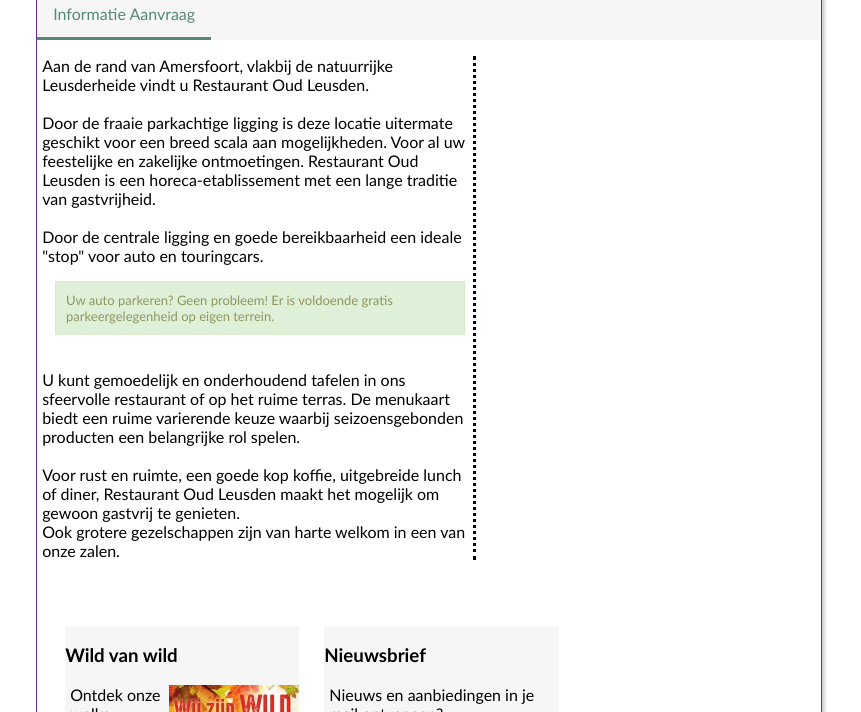
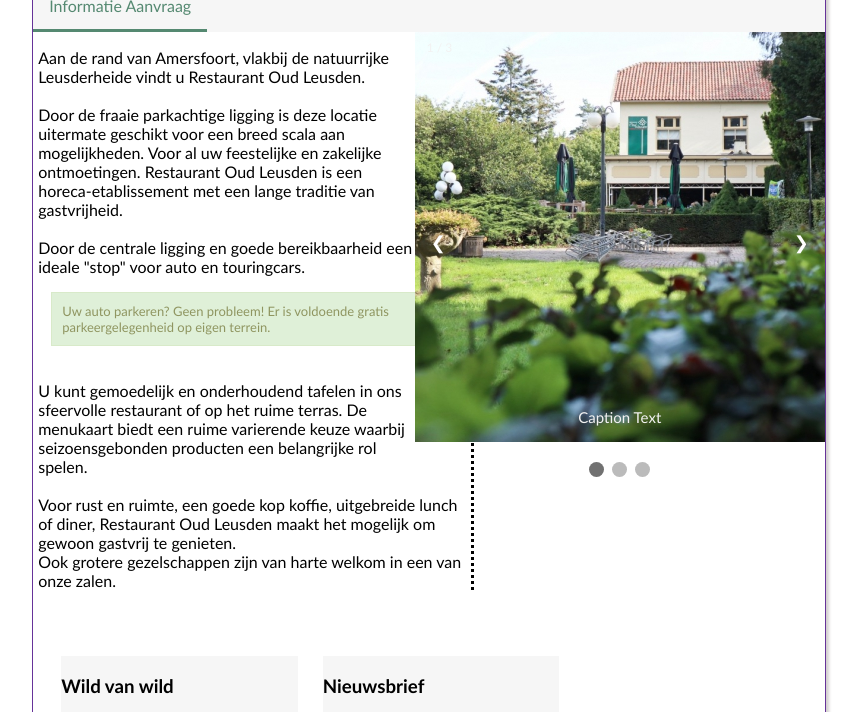
Before and after one commit to MultiChipModule/Restaurant-oud-leusden, a plain HTML site: page index.html in a window 1280 px wide. Shown: the part 210-922 px from the top of the page, without its empty margins (211-1072 px from the left). Drawn offline with Linux system fonts and the light colour scheme.

Commit message:
image slider

```diff
--- a/index.html
+++ b/index.html
@@ -36,6 +36,72 @@
            </nav>
 
         </div>
+        <div id="itemstext">
+                <div class="slideshow1">
+                        <div class="slideshow-container">
+
+                                <div class="mySlides fade">
+                                  <div class="numbertext">1 / 3</div>
+                                  <img src="pictures/foto1.jpg" style="width:100%">
+                                  <div class="text">Caption Text</div>
+                                </div>
+
+                                <div class="mySlides fade">
+                                  <div class="numbertext">2 / 3</div>
+                                  <img src="pictures/foto2.jpg" style="width:100%">
+                                  <div class="text">Caption Two</div>
+                                </div>
+
+                                <div class="mySlides fade">
+                                  <div class="numbertext">3 / 3</div>
+                                  <img src="pictures/foto3.jpg" style="width:100%">
+                                  <div class="text">Caption Three</div>
+                                </div>
+
+                                <a class="prev" onclick="plusSlides(-1)">&#10094;</a>
+                                <a class="next" onclick="plusSlides(1)">&#10095;</a>
+
+                                </div>
+                                <br>
+
+                                <div style="text-align:center">
+                                  <span class="dot" onclick="currentSlide(1)"></span>
+                                  <span class="dot" onclick="currentSlide(2)"></span>
+                                  <span class="dot" onclick="currentSlide(3)"></span>
+                                </div>
+
+                                <script>
+                                var slideIndex = 1;
+                                showSlides(slideIndex);
+
+                                function plusSlides(n) {
+                                  showSlides(slideIndex += n);
+                                }
+
+                                function currentSlide(n) {
+                                  showSlides(slideIndex = n);
+                                }
+
+                                function showSlides(n) {
+                                  var i;
+                                  var slides = document.getElementsByClassName("mySlides");
+                                  var dots = document.getElementsByClassName("dot");
+                                  if (n > slides.length) {slideIndex = 1}
+                                  if (n < 1) {slideIndex = slides.length}
+                                  for (i = 0; i < slides.length; i++) {
+                                      slides[i].style.display = "none";
+                                  }
+                                  for (i = 0; i < dots.length; i++) {
+                                      dots[i].className = dots[i].className.replace(" active", "");
+                                  }
+                                  slides[slideIndex-1].style.display = "block";
+                                  dots[slideIndex-1].className += " active";
+                                }
+                                </script>
+                              </div>
+                </div>
+        <div id="items1">
+            <div id="text1">
         <div id="TextFieldHome">
             <p id="FirstText">
                     Aan de rand van Amersfoort, vlakbij de natuurrijke Leusderheide vindt u Restaurant Oud Leusden.<br>
@@ -55,28 +121,10 @@
                     Ook grotere gezelschappen zijn van harte welkom in een van onze zalen.
             </p>
         </div>
+        </div>
 
-        <div class="slideshow">
-           <div class="center">
 
-	<div class="slider" data-pos="0">
-		<div class="slider__slides">
-			<div class="slider__slide"></div>
-			<div class="slider__slide"></div>
-			<div class="slider__slide"></div>
-			<div class="slider__slide"></div>
-		</div>
-		<div class="slider__dots">
-			<a href="#" class="slider__indicator"></a>
-			<a href="#" class="slider__dot" data-pos="0"></a>
-			<a href="#" class="slider__dot" data-pos="1"></a>
-			<a href="#" class="slider__dot" data-pos="2"></a>
-			<a href="#" class="slider__dot" data-pos="3"></a>
-		</div>
-	</div>
-
-</div>
-        </div>
+    </div>
 
 
         <div id="TwoTextThings">
--- a/slider.js
+++ b/slider.js
@@ -1,22 +1,26 @@
-let dots          = 4;
-let sliderElem    = document.querySelector('.slider')
-let dotElems      = sliderElem.querySelectorAll('.slider__dot')
-let indicatorElem = sliderElem.querySelector('.slider__indicator')
+var slideIndex = 1;
+showSlides(slideIndex);
 
-Array.prototype.forEach.call(dotElems, (dotElem) => {
+function plusSlides(n) {
+  showSlides(slideIndex += n);
+}
 
-	dotElem.addEventListener('click', (e) => {
+function currentSlide(n) {
+  showSlides(slideIndex = n);
+}
 
-		let currentPos = parseInt(sliderElem.getAttribute('data-pos'))
-		let newPos     = parseInt(dotElem.getAttribute('data-pos'))
-
-		let newDirection     = (newPos > currentPos ? 'right' : 'left')
-		let currentDirection = (newPos < currentPos ? 'right' : 'left')
-
-		indicatorElem.classList.remove(`slider__indicator--${ currentDirection }`)
-		indicatorElem.classList.add(`slider__indicator--${ newDirection }`)
-		sliderElem.setAttribute('data-pos', newPos)
-
-	})
-
-})
+function showSlides(n) {
+  var i;
+  var slides = document.getElementsByClassName("mySlides");
+  var dots = document.getElementsByClassName("dot");
+  if (n > slides.length) {slideIndex = 1}
+  if (n < 1) {slideIndex = slides.length}
+  for (i = 0; i < slides.length; i++) {
+      slides[i].style.display = "none";
+  }
+  for (i = 0; i < dots.length; i++) {
+      dots[i].className = dots[i].className.replace(" active", "");
+  }
+  slides[slideIndex-1].style.display = "block";
+  dots[slideIndex-1].className += " active";
+}
--- a/styles.css
+++ b/styles.css
@@ -339,3 +339,109 @@
 tr{
     padding: 10px;
 }
+#textindex{
+    float: right;
+}
+.slideshow1{
+    float: right;
+}
+#itemstext{
+    display: block;
+}
+* {box-sizing: border-box}
+body {font-family: Verdana, sans-serif; margin:0}
+.mySlides {display: none}
+img {vertical-align: middle;}
+
+/* Slideshow container */
+.slideshow-container {
+  max-width: 1000px;
+  position: relative;
+  margin: auto;
+}
+
+/* Next & previous buttons */
+.prev, .next {
+  cursor: pointer;
+  position: absolute;
+  top: 50%;
+  width: auto;
+  padding: 16px;
+  margin-top: -22px;
+  color: white;
+  font-weight: bold;
+  font-size: 18px;
+  transition: 0.6s ease;
+  border-radius: 0 3px 3px 0;
+  user-select: none;
+}
+
+/* Position the "next button" to the right */
+.next {
+  right: 0;
+  border-radius: 3px 0 0 3px;
+}
+
+/* On hover, add a black background color with a little bit see-through */
+.prev:hover, .next:hover {
+  background-color: rgba(0,0,0,0.8);
+}
+
+/* Caption text */
+.text {
+  color: #f2f2f2;
+  font-size: 15px;
+  padding: 8px 12px;
+  position: absolute;
+  bottom: 8px;
+  width: 100%;
+  text-align: center;
+}
+
+/* Number text (1/3 etc) */
+.numbertext {
+  color: #f2f2f2;
+  font-size: 12px;
+  padding: 8px 12px;
+  position: absolute;
+  top: 0;
+}
+
+/* The dots/bullets/indicators */
+.dot {
+  cursor: pointer;
+  height: 15px;
+  width: 15px;
+  margin: 0 2px;
+  background-color: #bbb;
+  border-radius: 50%;
+  display: inline-block;
+  transition: background-color 0.6s ease;
+}
+
+.active, .dot:hover {
+  background-color: #717171;
+}
+
+/* Fading animation */
+.fade {
+  -webkit-animation-name: fade;
+  -webkit-animation-duration: 1.5s;
+  animation-name: fade;
+  animation-duration: 1.5s;
+}
+
+@-webkit-keyframes fade {
+  from {opacity: .4}
+  to {opacity: 1}
+}
+
+@keyframes fade {
+  from {opacity: .4}
+  to {opacity: 1}
+}
+
+/* On smaller screens, decrease text size */
+@media only screen and (max-width: 300px) {
+  .prev, .next,.text {font-size: 11px}
+}
```
